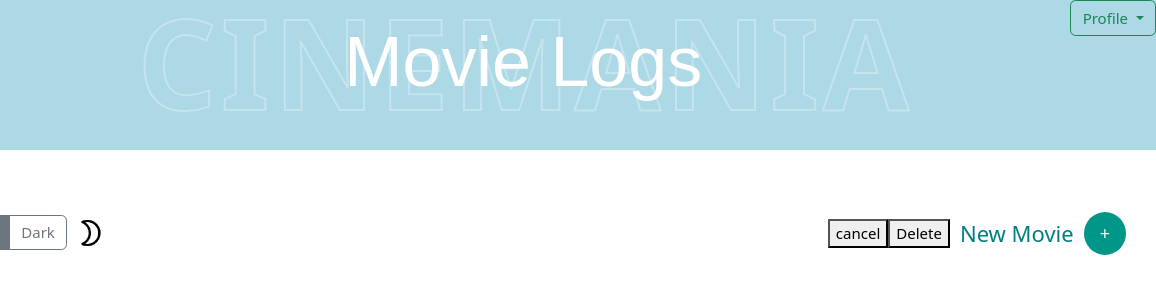
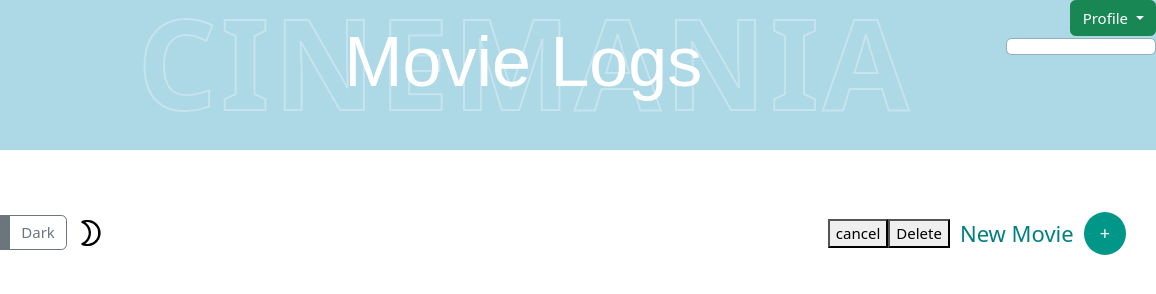
Before and after one commit to arman-agarwal/Cinemania, a website with bundled scripts: page src/index.html in a window 1280 px wide. Both pictures are taken after a click on the button "Profile". Shown: the full height of the page, 124-1280 px from the left. Built offline with nearby package versions, Linux system fonts and the light colour scheme; files whose address does not match are found by name.

Commit message:
added the dropdown menu

```diff
--- a/src/index.html
+++ b/src/index.html
@@ -64,6 +64,7 @@
         >
           Profile
         </button>
+        <ul class="dropdown-menu" aria-labelledby="profileDropdown"></ul>
       </div>
     </div>
 
```
